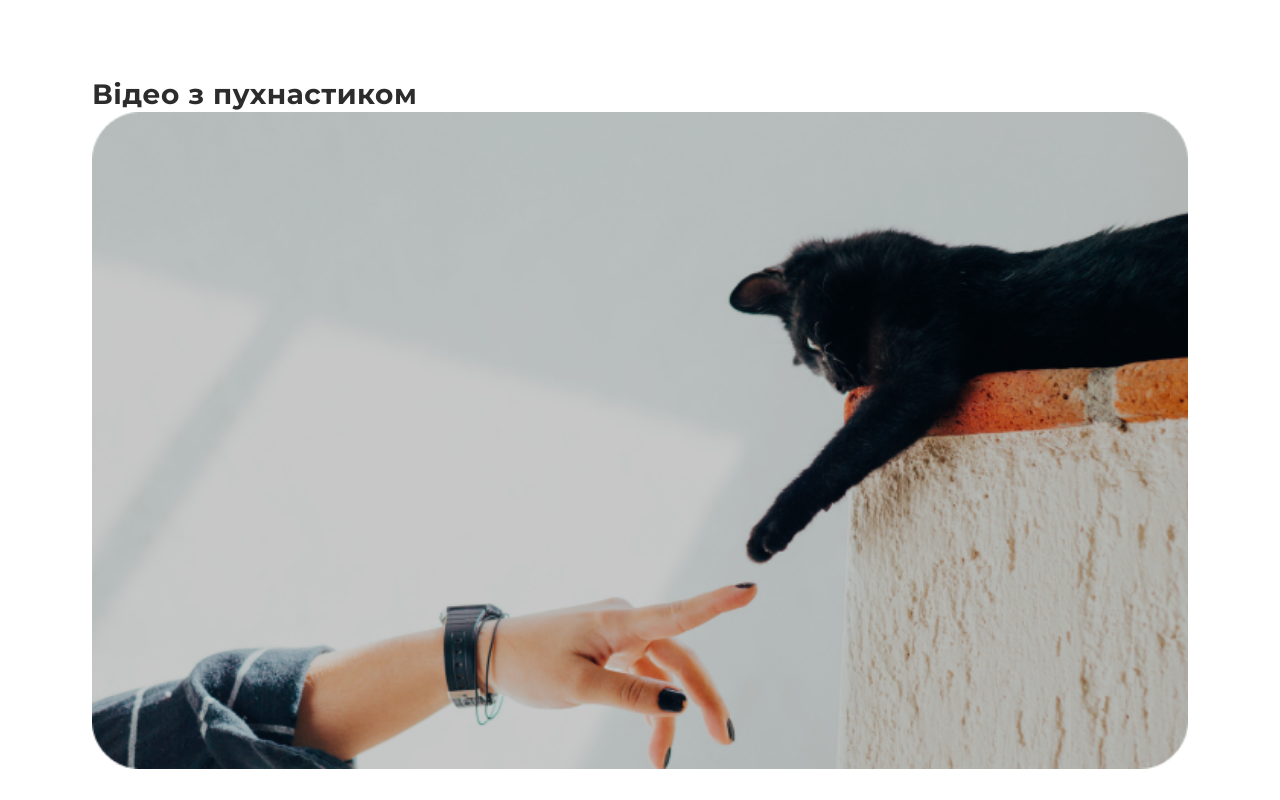
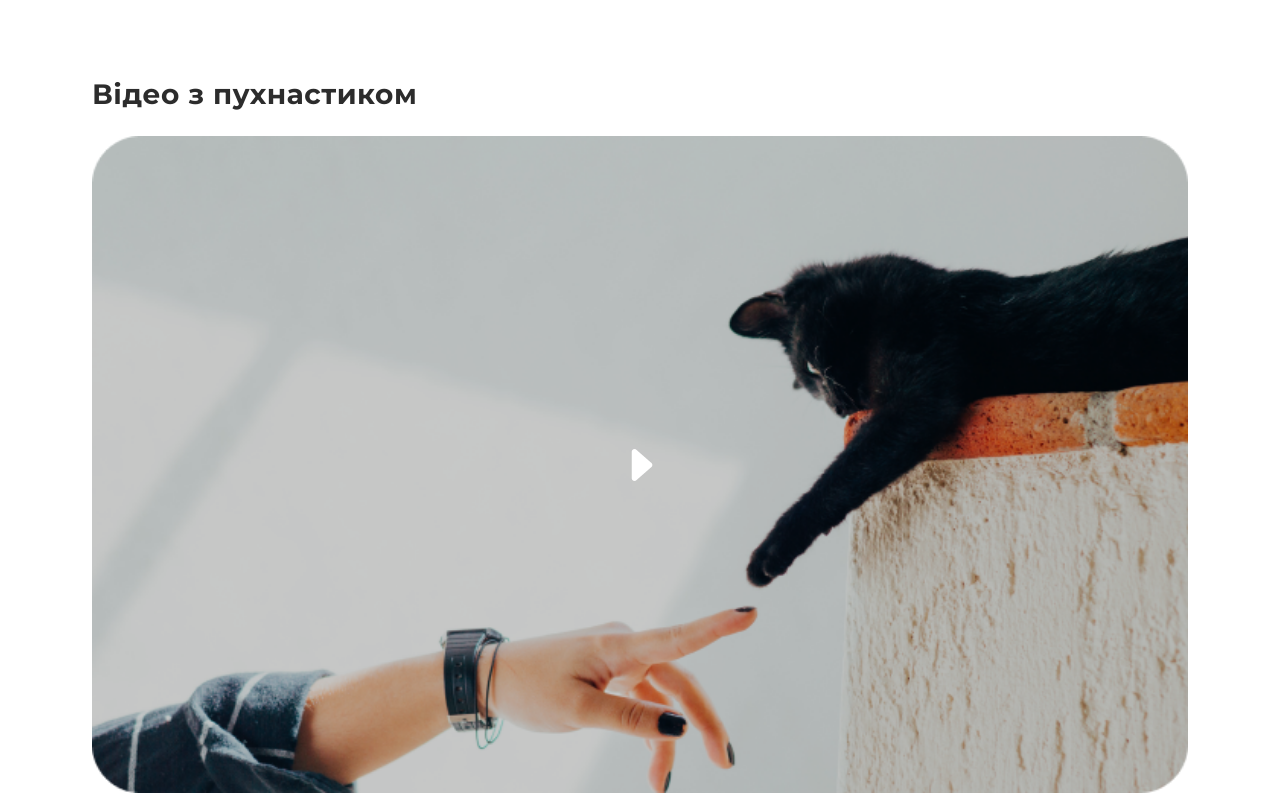
Before and after one commit to KristinaHranovska/grid-cats-house, a plain HTML site: page index.html in a window 1280 px wide. Shown: the part 1820-2620 px from the top of the page. Drawn offline with Linux system fonts and the light colour scheme.

Commit message:
web is ready

```diff
--- a/index.html
+++ b/index.html
@@ -198,7 +198,14 @@
           </div>
           <div class="video">
             <h2 class="video-title title">Відео з пухнастиком</h2>
-            <img src="./img/picture.png" alt="video" />
+            <div class="img-play">
+              <img src="./img/picture.png" alt="video" />
+              <img
+                class="play"
+                src="./img/bi_caret-right-fill.png"
+                alt="video"
+              />
+            </div>
           </div>
         </section>
       </div>
--- a/styles.css
+++ b/styles.css
@@ -50,11 +50,13 @@
   .posts {
     gap: 24px;
     grid-template-columns: repeat(2, 1fr);
+    align-items: center;
   }
 
   .post:first-child {
     grid-column: 1 / 2;
     grid-row: 1 / 3;
+
   }
 }
 
@@ -209,6 +211,28 @@
 .video-title {
   color: var(--grey, #2c2c2c);
   font-family: var(--common-font);
+
+  margin-bottom: 24px;
+}
+
+.img-play {
+  position: relative;
+}
+
+.play {
+  width: 44px;
+  height: 44px;
+  position: absolute;
+  top: 50%;
+  left: 50%;
+  transform: translate(-50%, -50%) scale(1);
+}
+
+@media screen and (max-width: 768px) {
+  .play {
+    width: 88px;
+    height: 88px;
+  }
 }
 
 .footer {
```
